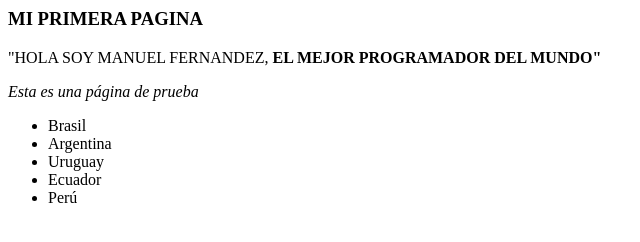
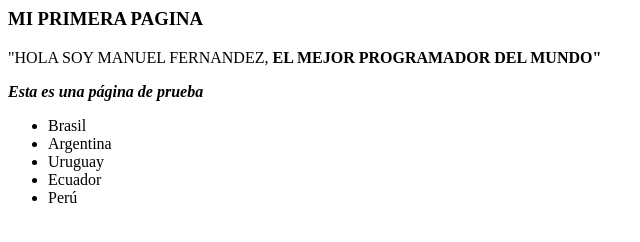
Before and after one commit to Manuel-FF/Mi-segundo-Repositorio, a plain HTML site: page index.html in a window 1280 px wide. Shown: the full height of the page, 0-640 px from the left. Drawn offline with Linux system fonts and the light colour scheme.

Commit message:
Update index.html

```diff
--- a/index.html
+++ b/index.html
@@ -1,6 +1,6 @@
 <h3>MI PRIMERA PAGINA</h3>
 <p>"HOLA SOY MANUEL FERNANDEZ, <strong>EL MEJOR PROGRAMADOR DEL MUNDO"</strong></p>
-<p><em>Esta es una página de prueba</em></p>
+<p><strong><em>Esta es una página de prueba</em></strong></p>
 <ul>
   <li>Brasil</li>
   <li>Argentina</li>
```
